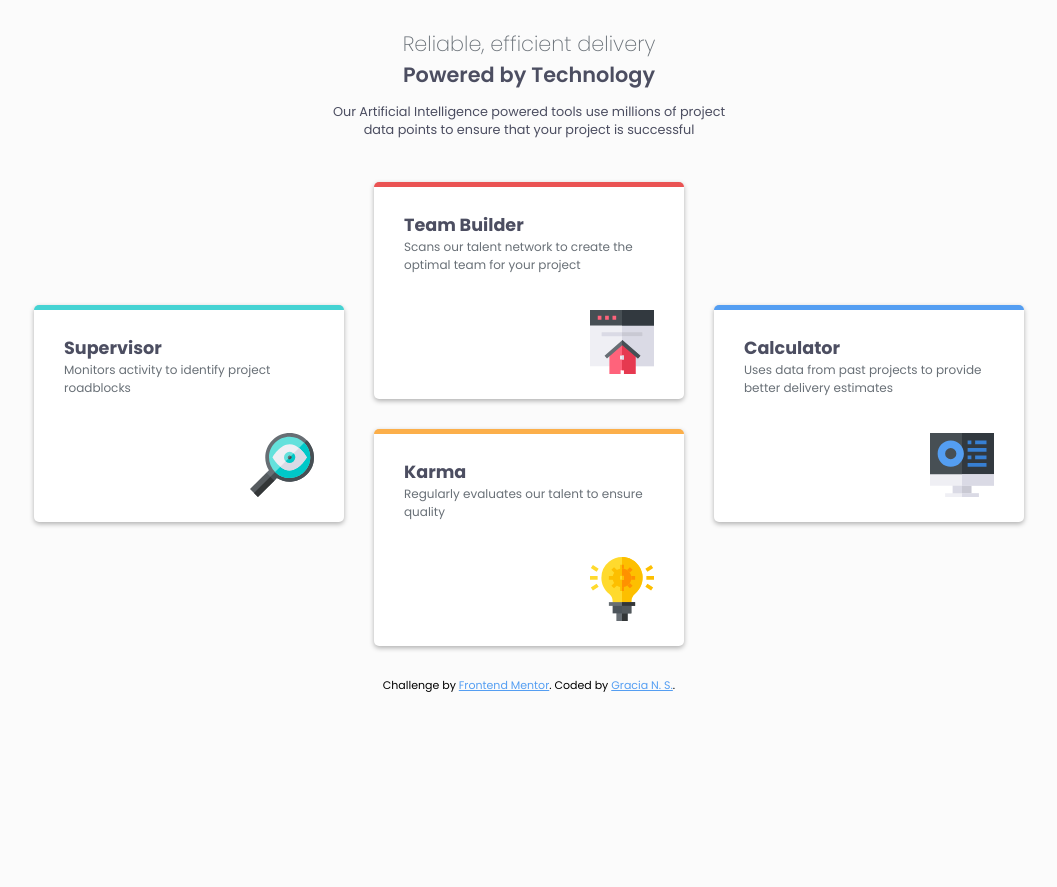
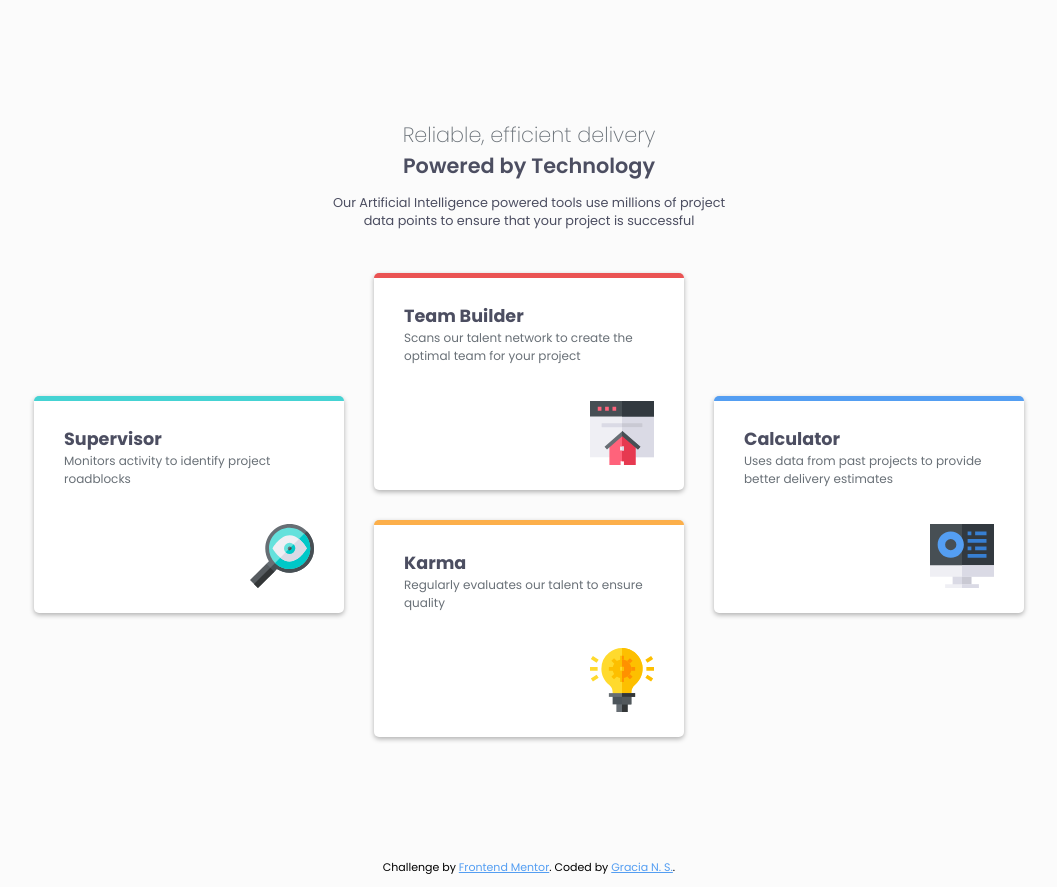
Before and after one commit to cia2003/fm-four-card, a plain HTML site: page index.html in a window 1280 px wide. Shown: the whole page, without its empty margins (111-1168 px from the left). Before the commit the page ends 800 px from the top, so only its background shows below. Drawn offline with Linux system fonts and the light colour scheme.

Commit message:
Update styles.css

```diff
--- a/src/styles/styles.css
+++ b/src/styles/styles.css
@@ -24,7 +24,6 @@ body {
     align-items: center;
     padding: 20px 15px;
     gap: 2em;
-
 }
 
 .content__intro {
@@ -139,7 +138,10 @@ body {
     color: var(--primary-blue);
 }
 
-@media screen and (min-width: 1000px){
+@media screen and (min-width: 63em){
+    .content {
+        height: 100vh;
+    }
     .content__lists {
         grid-template-columns: repeat(6, auto);
         grid-template-rows: repeat(4, auto);
```
